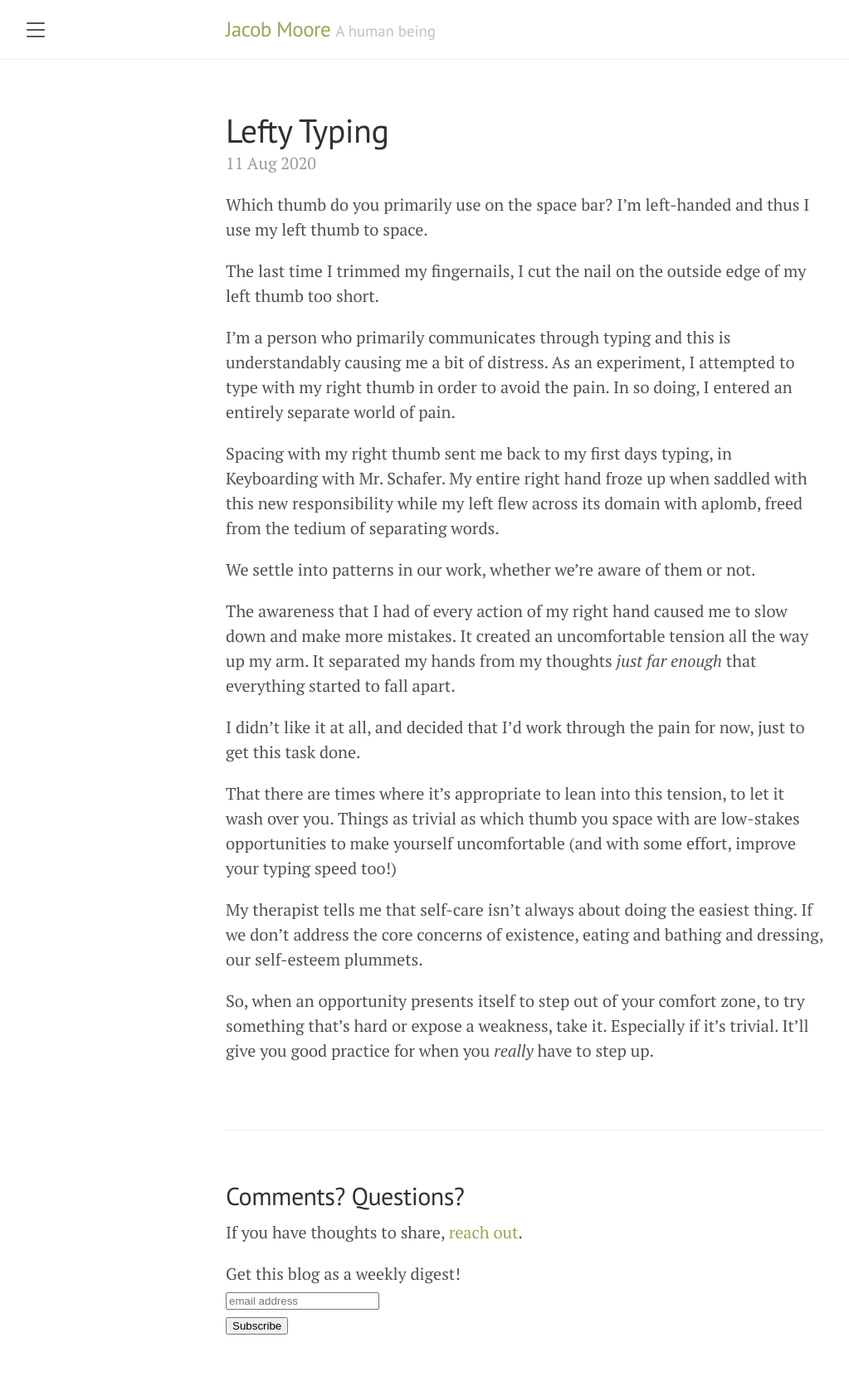
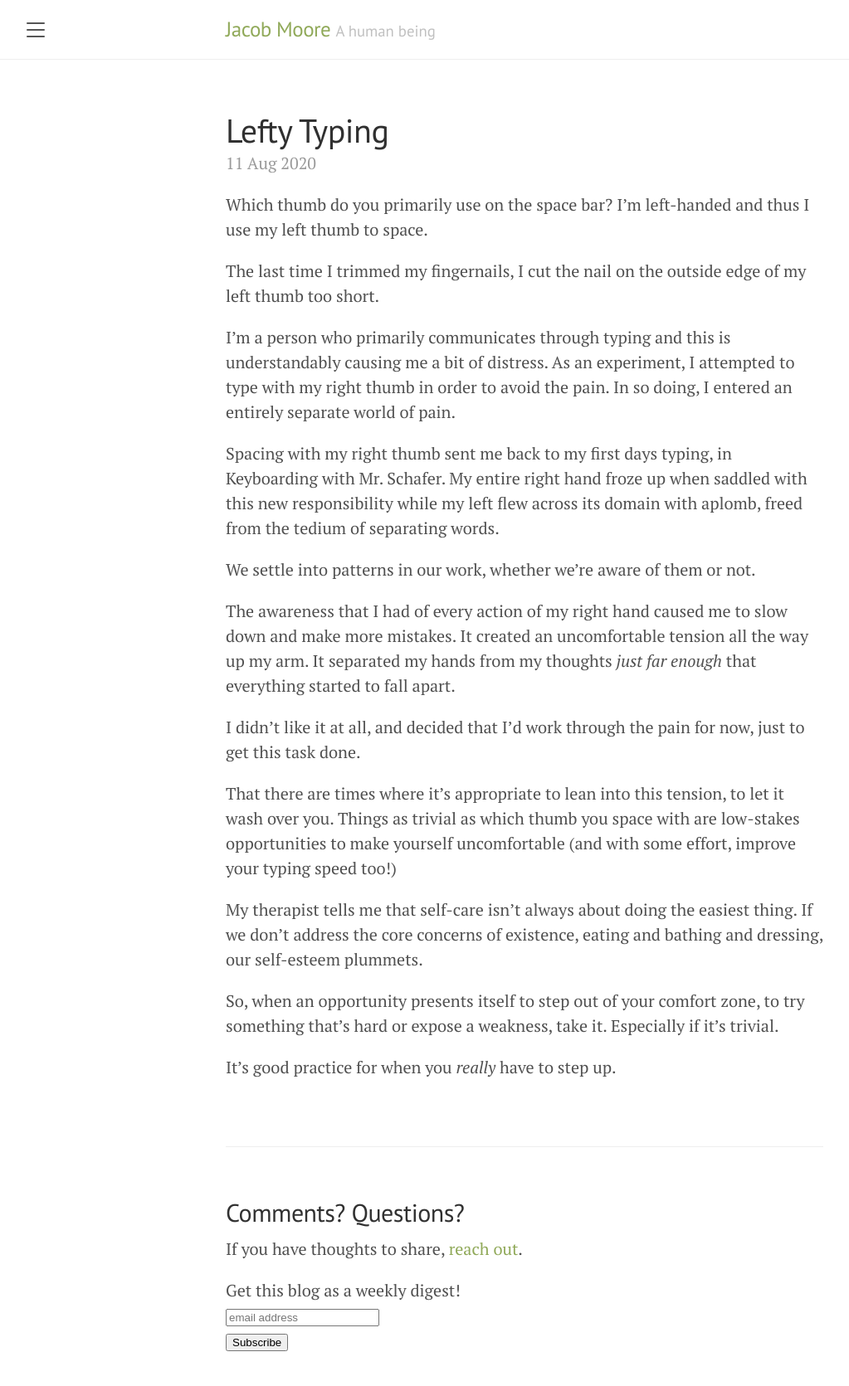
Before and after one commit to jmmoore/jmmoore.github.io, a Jekyll site: the page built from _posts/2020-08-11-Lefty-Typing.md, in a window 1280 px wide. Shown: the whole page at 83% size, without its empty margins (8-1031 px from the left). Built offline with Jekyll 4.4.1, drawn with Linux system fonts in a browser that asks for light colours.

Commit message:
Verbiage changes

```diff
--- a/_posts/2020-08-11-Lefty-Typing.md
+++ b/_posts/2020-08-11-Lefty-Typing.md
@@ -22,4 +22,6 @@ That there are times where it's appropriate to lean into this tension, to let it
 
 My therapist tells me that self-care isn't always about doing the easiest thing. If we don't address the core concerns of existence, eating and bathing and dressing, our self-esteem plummets.
 
-So, when an opportunity presents itself to step out of your comfort zone, to try something that's hard or expose a weakness, take it. Especially if it's trivial. It'll give you good practice for when you *really* have to step up.
+So, when an opportunity presents itself to step out of your comfort zone, to try something that's hard or expose a weakness, take it. Especially if it's trivial.
+
+It's good practice for when you *really* have to step up.
```
